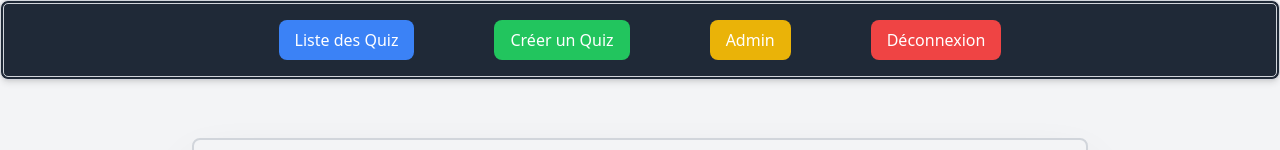
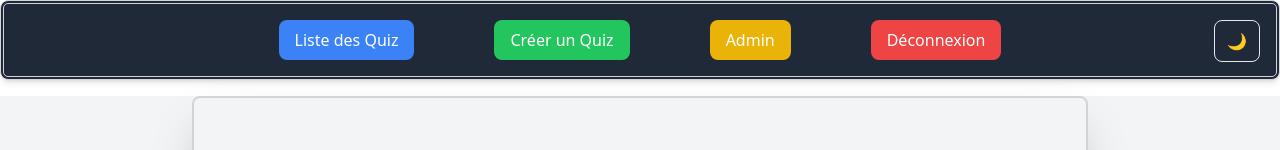
Before and after one commit to wilgaslove/quiz-frontend, a Vue app: page /admin in a window 1280 px wide. Shown: the top 150 px of the page. Built offline with nearby package versions, Linux system fonts and the light colour scheme; no server answers; sample sign-in values are in the browser's storage; the HTML template or start-up script is replaced by a standard one.

Commit message:
darkmode

```diff
--- a/src/components/navbar.vue
+++ b/src/components/navbar.vue
@@ -4,13 +4,14 @@ import { useThemeStore } from '@/stores/theme'
 const themeStore = useThemeStore()
 </script>
 <template>
-    <nav class="relative">
+    <nav class="relative ">
         <!-- <h1>Quiz App</h1> -->
 
         <div
             class="flex justify-center fixed top-0 gap-[80px] p-4 border-double border-4 border-gray-300 rounded-lg shadow-md w-full bg-gray-800 text-white ">
             <router-link to="/"
-                class="transition ease-in-out delay-150 bg-blue-500 hover:-translate-y-1 hover:scale-110 hover:bg-indigo-500 duration-300 px-4 py-2 rounded-lg">Liste des Quiz</router-link>
+                class="transition ease-in-out delay-150 bg-blue-500 hover:-translate-y-1 hover:scale-110 hover:bg-indigo-500 duration-300 px-4 py-2 rounded-lg">Liste
+                des Quiz</router-link>
             <router-link to="/admin/create"
                 class="transition ease-in-out delay-150 bg-green-500 hover:-translate-y-1 hover:scale-110 hover:bg-green-600 duration-300 px-4 py-2 rounded-lg">Créer
                 un Quiz</router-link>
@@ -18,12 +19,13 @@ const themeStore = useThemeStore()
                 class="transition ease-in-out delay-150 bg-yellow-500 hover:-translate-y-1 hover:scale-110 hover:bg-yellow-600 duration-300 px-4 py-2 rounded-lg">Admin</router-link>
             <router-link to="/login"
                 class="transition ease-in-out delay-150 bg-red-500 hover:-translate-y-1 hover:scale-110 hover:bg-red-600 duration-300 px-4 py-2 rounded-lg">Déconnexion</router-link>
+            <div class="absolute top-4 right-4">
+                <button @click="themeStore.toggleTheme()" class="px-3 py-2 rounded-lg border">
+                    {{ themeStore.dark ? '☀️' : '🌙' }}
+                </button>
+            </div>
+
         </div>
     </nav>
-     <button
-    @click="themeStore.toggleTheme()"
-    class="px-4 py-2 border rounded"
-  >
-    {{ themeStore.dark ? '☀️ Clair' : '🌙 Sombre' }}
-  </button>
+
 </template>
--- a/src/views/Login.vue
+++ b/src/views/Login.vue
@@ -163,9 +163,9 @@ const submit = async () => {
         <button
           type="button"
           @click="isLogin = !isLogin"
-          class="ml-2 px-3 py-1 rounded-lg
-                 bg-blue-500 text-white
-                 hover:bg-blue-600"
+          class="ml-2
+                  text-blue-600
+                 "
         >
           {{
             isLogin
```
Also changed, not shown: src/assets/images/image.png (added).
